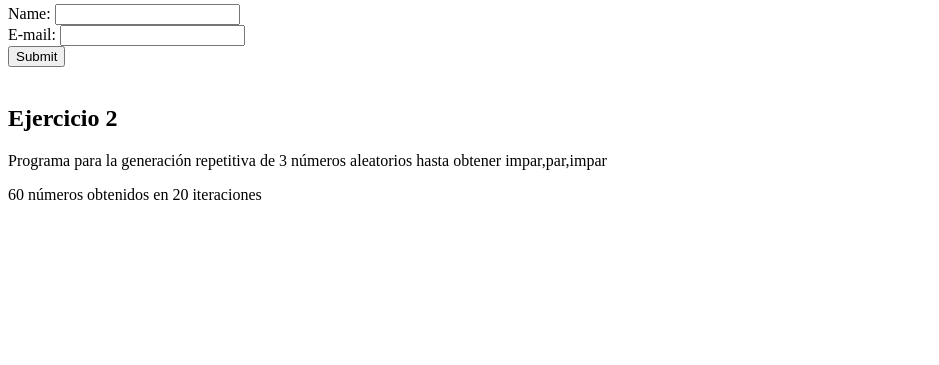
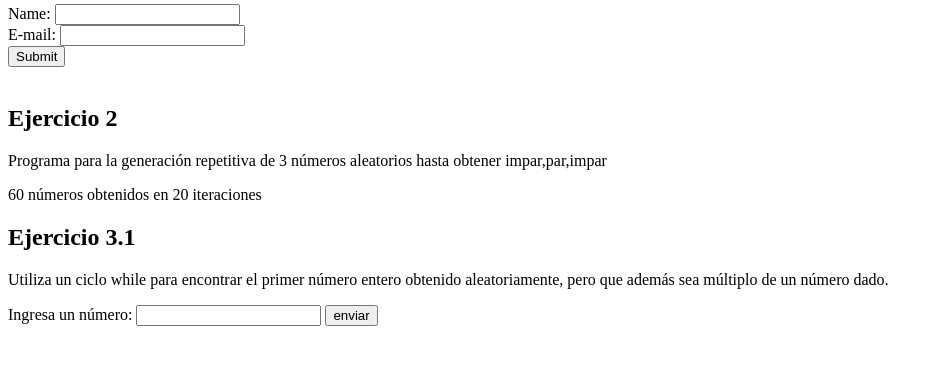
Before and after one commit to CarlitoK/tecweb, a PHP site: page /tecweb/?numero=1 in a window 1280 px wide. Shown: the part 188-553 px from the top of the page, without its empty margins (0-939 px from the left). Run offline with PHP 8.4, Linux system fonts and the light colour scheme.

Commit message:
Ejercicio 3.1

```diff
--- a/Practicas/p07/index.php
+++ b/Practicas/p07/index.php
@@ -19,7 +19,7 @@
     <form action="http://localhost/tecweb/practicas/p07/index.php" method="post">
         Name: <input type="text" name="name"><br>
         E-mail: <input type="text" name="email"><br>
-        <input type="submit" >
+        <input type="submit">
     </form>
     <br>
     <?php
@@ -31,6 +31,22 @@
     <?php
         generarSecuencia()
     ?>
+    <h2>Ejercicio 3.1</h2>
+    <p>Utiliza un ciclo while para encontrar el primer número entero obtenido aleatoriamente,
+        pero que además sea múltiplo de un número dado.</p>
+
+    <form action="" method = "post">
+        <label for="numero">Ingresa un número: </label>
+        <input type="number" name="numero" id="numero">
+        <input type="submit" value="enviar">
+    </form>
+    <?php
+        if (isset($_POST['numero']) && $_POST['numero'] != '') {
+            $numero = (int)$_POST['numero'];
+            generarEntero($numero);
+        }
+    ?>
+
 </body>
 
 </html>
--- a/Practicas/p07/src/funciones.php
+++ b/Practicas/p07/src/funciones.php
@@ -48,10 +48,17 @@
         }while(!$encontrado);
 
         echo $numerosGenerados." números obtenidos en ".$iteraciones." iteraciones";
+    }
 
-
-
-
+    function generarEntero($num){
+        $multiplo = false;
+        while(!$multiplo){
+            $numeroRandom = rand(0,1000);
+            if($numeroRandom%$num == 0){
+                echo "<p>El numero ".$numeroRandom." es multiplo de ".$num."</p>";
+                $multiplo = true;
+            }
+        }
     }
 
 
```
